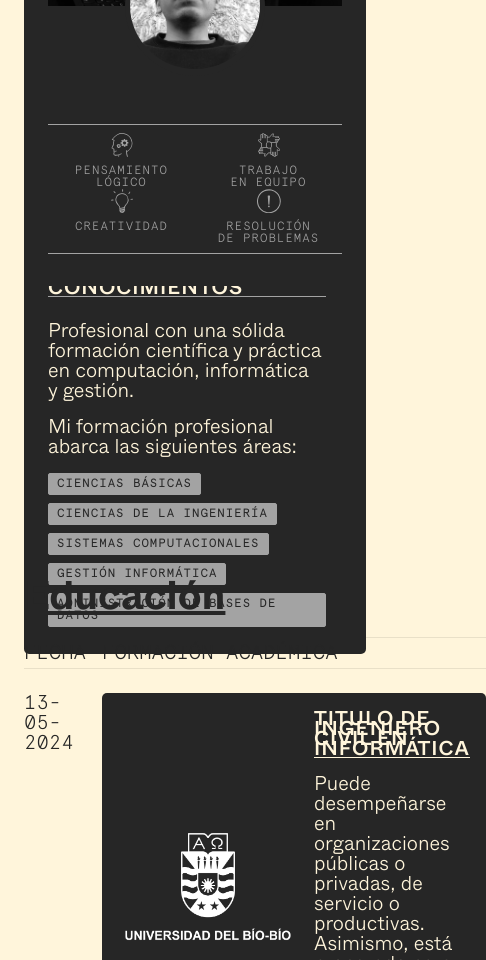
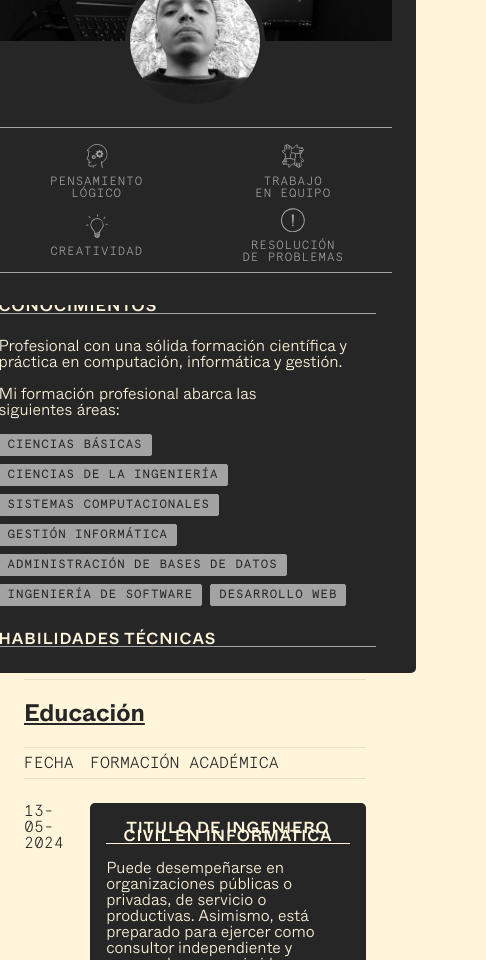
Before and after one commit to devfranciscogonzalez/portfolio, a React (Vite) app: page / in a window 390 px wide. Shown: the part 1040-2000 px from the top of the page, 486 px wide, since content can reach past the window. Built offline with nearby package versions, Linux system fonts and the light colour scheme.

Commit message:
update responsive

```diff
--- a/src/components/Layout/Layout.styles.js
+++ b/src/components/Layout/Layout.styles.js
@@ -14,6 +14,10 @@ const MainContainer = styled.main`
   width: 100%;
   max-width: ${({ theme }) => theme.breakpoints.laptop};
   padding: 0 ${({ theme }) => theme.padding.large};
+
+  @media (width <= ${({ theme }) => theme.breakpoints.mobile}) {
+    gap: ${({ theme }) => theme.spacing.xlarge};
+  }
 `;
 
 export { CenteredLayout, MainContainer };
--- a/src/components/TextComponents/TextComponents.js
+++ b/src/components/TextComponents/TextComponents.js
@@ -31,6 +31,10 @@ const H3 = styled.h3`
   font-size: ${({ theme }) => theme.fontSizes.xlarge};
   font-weight: 700;
   text-decoration: underline;
+
+  @media (width <= ${({ theme }) => theme.breakpoints.tablet}) {
+    font-size: ${({ theme }) => theme.fontSizes.large};
+  }
 `;
 
 // TITULO SECIONES DE LAS CARDS DE PROFILE
@@ -40,6 +44,10 @@ const H4 = styled.h4`
   letter-spacing: ${({ theme }) => theme.letterSpacings.small};
   font-weight: 500;
   text-transform: uppercase;
+
+  @media (width <= ${({ theme }) => theme.breakpoints.tablet}) {
+    font-size: ${({ theme }) => theme.fontSizes.small};
+  }
 `;
 
 const SmallText = styled.p`
@@ -53,6 +61,10 @@ const MediumText = styled.p`
   font-family: ${({ theme }) => theme.fonts.secondary};
   font-weight: 300;
   text-transform: uppercase;
+
+  @media (width <= ${({ theme }) => theme.breakpoints.tablet}) {
+    font-size: ${({ theme }) => theme.fontSizes.small};
+  }
 `;
 
 const Paragraph = styled.p`
@@ -60,6 +72,10 @@ const Paragraph = styled.p`
   font-size: ${({ theme }) => theme.fontSizes.medium};
   font-weight: 300;
   /* color: ${({ theme }) => theme.colors.text}; */
+
+  @media (width <= ${({ theme }) => theme.breakpoints.tablet}) {
+    font-size: ${({ theme }) => theme.fontSizes.small};
+  }
 `;
 
 export { H1, H2, H3, H4, MediumText, Paragraph, SmallText };
--- a/src/sections/Education/components/EducationCard/EducationCard.styles.js
+++ b/src/sections/Education/components/EducationCard/EducationCard.styles.js
@@ -8,10 +8,18 @@ const CardContainer = styled.article`
   border-radius: ${({ theme }) => theme.borderRadius.medium};
   color: ${({ theme }) => theme.colors.text.secondary};
   background-color: ${({ theme }) => theme.colors.primary};
+
+  @media (width <= ${({ theme }) => theme.breakpoints.tablet}) {
+    flex-direction: column;
+  }
 `;
 
 const CardHeader = styled.header`
   border-bottom: 1px solid ${({ theme }) => theme.colors.text.secondary};
+
+  @media (width <= ${({ theme }) => theme.breakpoints.tablet}) {
+    text-align: center;
+  }
 `;
 
 const CardContentLeft = styled.section`
@@ -21,6 +29,9 @@ const CardContentLeft = styled.section`
   align-items: center;
   gap: ${({ theme }) => theme.spacing.medium};
   width: 100%;
+  @media (width <= ${({ theme }) => theme.breakpoints.tablet}) {
+    order: 2;
+  }
 `;
 
 const CardContentRight = styled.section`
--- a/src/sections/Profile/components/Badge/Badge.styles.js
+++ b/src/sections/Profile/components/Badge/Badge.styles.js
@@ -18,6 +18,8 @@ const BadgeContainer = styled.span`
 
   @media (width <= ${({ theme }) => theme.breakpoints.smallMobile}) {
     min-width: 50%;
+    justify-content: center;
+    margin-top: ${({ theme }) => theme.spacing.small};
   }
 `;
 
--- a/src/sections/Profile/components/Badge/BadgeSkills.jsx
+++ b/src/sections/Profile/components/Badge/BadgeSkills.jsx
@@ -6,11 +6,11 @@ import {
 } from "../../../../assets/icons/skills";
 import { PROFILE_TEXT } from "../../../../constants/profileText";
 import Badge from "./Badge";
-import { BadgeContainerSkills } from "./BadgeSkills.styles";
+import { BadgeSkillsContainer } from "./BadgeSkills.styles";
 
 const BadgeSkills = () => {
   return (
-    <BadgeContainerSkills>
+    <BadgeSkillsContainer>
       <Badge>
         <LogicalThinkingSvg />
         {PROFILE_TEXT.skills[0]}
@@ -33,7 +33,7 @@ const BadgeSkills = () => {
         <br />
         {PROFILE_TEXT.skills[6]}
       </Badge>
-    </BadgeContainerSkills>
+    </BadgeSkillsContainer>
   );
 };
 
--- a/src/sections/Profile/components/Badge/BadgeSkills.styles.js
+++ b/src/sections/Profile/components/Badge/BadgeSkills.styles.js
@@ -1,6 +1,6 @@
 import styled from "styled-components";
 
-const BadgeContainerSkills = styled.section`
+const BadgeSkillsContainer = styled.section`
   display: flex;
   justify-content: space-around;
   flex-wrap: wrap;
@@ -8,6 +8,8 @@ const BadgeContainerSkills = styled.section`
   border-top: 1px solid ${({ theme }) => theme.colors.tertiary};
   border-bottom: 1px solid ${({ theme }) => theme.colors.tertiary};
   padding: ${({ theme }) => theme.padding.small} 0;
+
 `;
 
-export { BadgeContainerSkills };
+
+export { BadgeSkillsContainer };
--- a/src/sections/Profile/components/ProfileCard/ProfileCard.styles.js
+++ b/src/sections/Profile/components/ProfileCard/ProfileCard.styles.js
@@ -52,7 +52,7 @@ const CardContentLeft = styled.section`
 
   @media (width<= ${({ theme }) => theme.breakpoints.tablet}) {
     width: 100%;
-    min-width: auto;
+    gap: ${({ theme }) => theme.spacing.medium};
   }
 `;
 
--- a/src/sections/Section.styles.js
+++ b/src/sections/Section.styles.js
@@ -1,7 +1,7 @@
 import styled, { css } from "styled-components";
 
 const SectionBase = styled.section`
-  height: 100vh;
+  min-height: 100dvh;
   display: flex;
   border-bottom: 1px solid ${({ theme }) => theme.colors.utility.border};
 `;
--- a/src/theme/theme.js
+++ b/src/theme/theme.js
@@ -67,7 +67,7 @@ export const theme = {
     fixed: 1000,
   },
   breakpoints: {
-    smallMobile: "30rem",
+    smallMobile: "33rem",
     mobile: "36rem",
     tablet: "48rem",
     laptop: "62rem",
```
